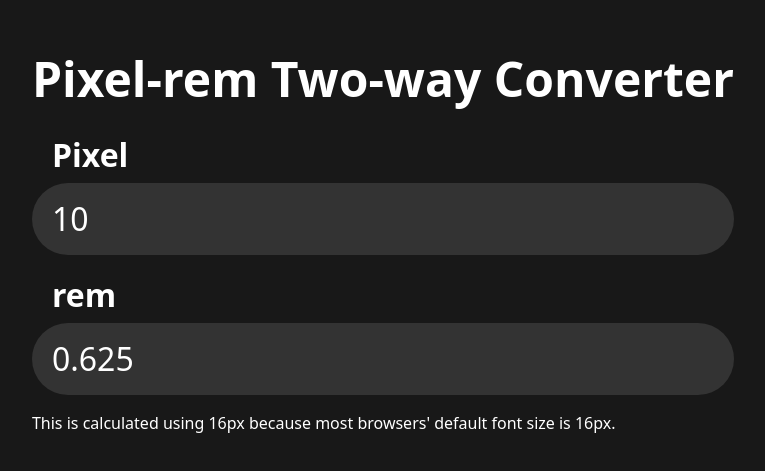
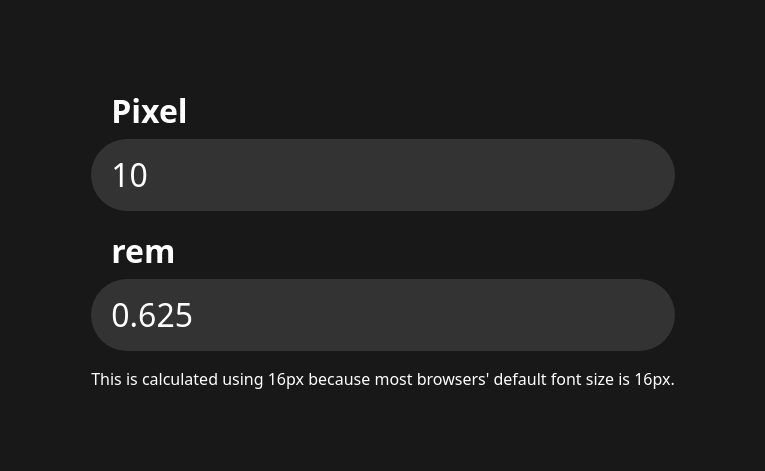
Before and after one commit to shamwela/pixel-rem-two-way-converter, a Next.js app: page / in a window 1280 px wide. Shown: the part 161-632 px from the top of the page, without its empty margins (257-1022 px from the left). Built offline with nearby package versions, Linux system fonts and the light colour scheme.

Commit message:
Delete heading

```diff
--- a/pages/index.tsx
+++ b/pages/index.tsx
@@ -27,8 +27,6 @@ const Home = () => {
 
       <main className='min-h-screen grid place-items-center'>
         <section className='max-w-3xl p-4 flex flex-col gap-y-4'>
-          <h1>Pixel-rem Two-way Converter</h1>
-
           <section className='flex flex-col gap-y-1'>
             <label htmlFor='pixel' className='ml-5'>
               Pixel
```
